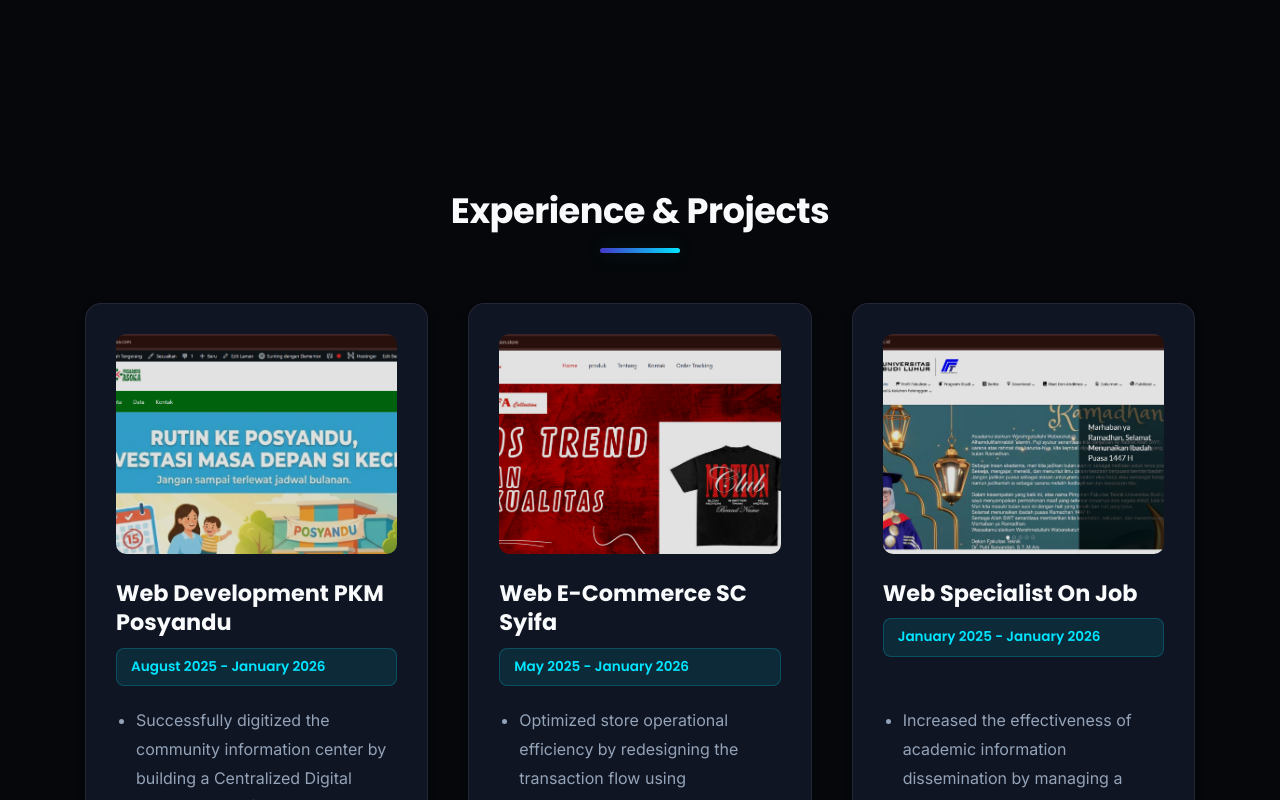
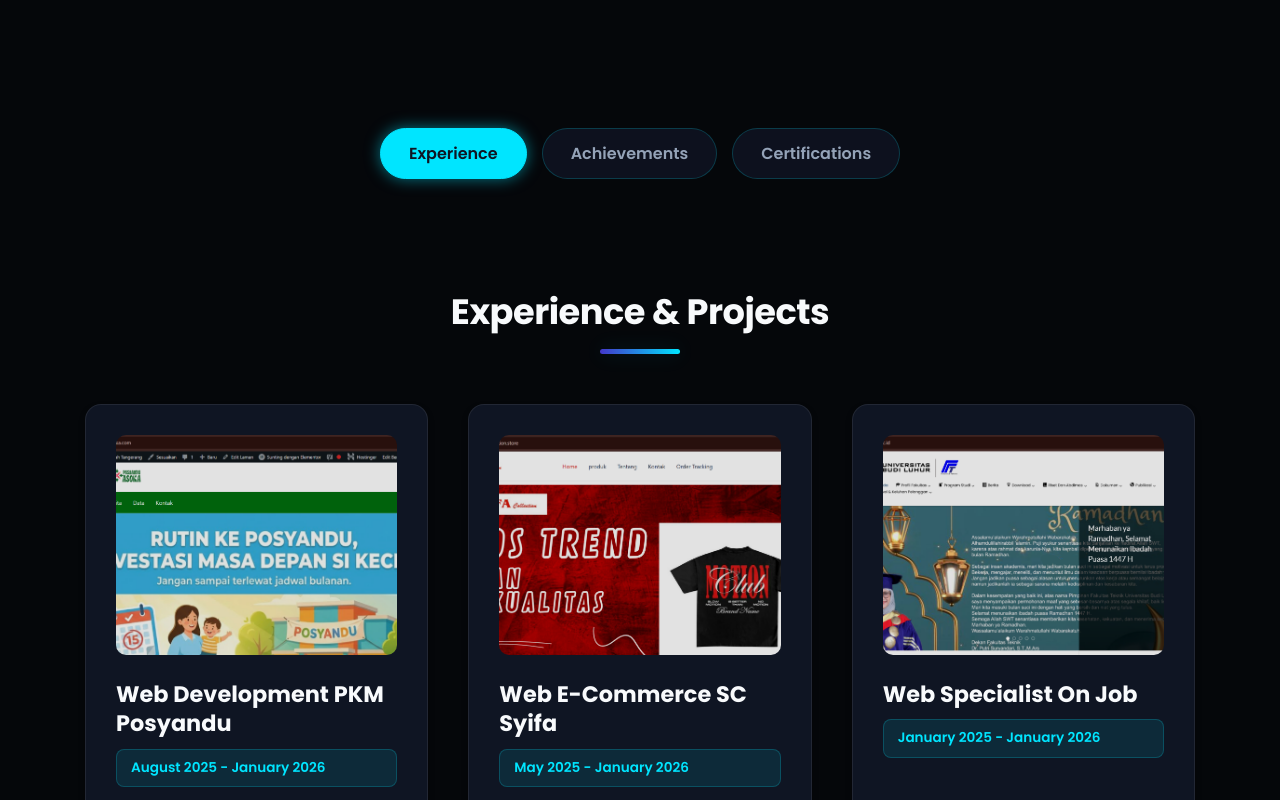
Before and after one commit to bangdiwon/portofoliodimaspratamaadji, a React (Create React App) app: page / in a window 1280 px wide. Shown: the part 1840-2640 px from the top of the page. Built offline with nearby package versions, Linux system fonts and the light colour scheme.

Commit message:
update design

```diff
--- a/src/App.js
+++ b/src/App.js
@@ -7,6 +7,12 @@ const translations = {
     welcome: "Welcome to my portfolio",
     contactBtn: "Contact Me",
     downloadCV: "Download Original CV",
+
+    // Menu Tab
+    menuExp: "Experience",
+    menuAchieve: "Achievements",
+    menuCert: "Certifications",
+
     bgTitle: "Background",
     bgDesc:
       "I am an Information Systems graduate focused on creating data-driven digital solutions. I combine expertise in software engineering (SDLC), database management, and system optimization to build applications that not only function well but also provide real impact for businesses and users.",
@@ -65,6 +71,12 @@ const translations = {
     welcome: "Selamat datang di portofolio saya",
     contactBtn: "Hubungi Saya",
     downloadCV: "Unduh CV Asli",
+
+    // Menu Tab
+    menuExp: "Pengalaman",
+    menuAchieve: "Pencapaian",
+    menuCert: "Sertifikasi",
+
     bgTitle: "Latar Belakang",
     bgDesc:
       "Saya adalah seorang lulusan Sistem Informasi yang berfokus pada penciptaan solusi digital berbasis data. Saya menggabungkan keahlian dalam rekayasa perangkat lunak (SDLC), manajemen database, dan optimasi sistem untuk membangun aplikasi yang tidak hanya berfungsi dengan baik, tetapi juga memberikan dampak nyata bagi bisnis dan pengguna.",
@@ -124,6 +136,9 @@ function App() {
   // State untuk bahasa (default "en" = English)
   const [lang, setLang] = useState("en");
 
+  // State untuk Tab Menu yang sedang aktif
+  const [activeTab, setActiveTab] = useState("experience");
+
   // State untuk modal pop-up gambar
   const [modalImg, setModalImg] = useState(null);
 
@@ -137,9 +152,9 @@ function App() {
 
   return (
     <>
-      {/* --- CSS KHUSUS (Ditempatkan di luar container utama agar position: fixed berfungsi sempurna) --- */}
+      {/* --- CSS KHUSUS --- */}
       <style>{`
-        /* Tombol Bahasa Melayang (Fixed & Tidak Tenggelam) */
+        /* Tombol Bahasa Melayang (Fixed) */
         .lang-toggle-btn {
           position: fixed;
           top: 20px;
@@ -154,7 +169,7 @@ function App() {
           font-family: 'Poppins', sans-serif;
           backdrop-filter: blur(10px);
           -webkit-backdrop-filter: blur(10px);
-          z-index: 999999; /* Z-Index maksimum agar selalu di atas */
+          z-index: 999999;
           transition: all 0.3s ease;
           box-shadow: 0 0 10px rgba(0, 229, 255, 0.2);
         }
@@ -163,6 +178,48 @@ function App() {
           color: #0f1523;
           box-shadow: 0 0 20px rgba(0, 229, 255, 0.6);
           transform: translateY(-2px);
+        }
+
+        /* --- STYLING TAB MENU DI BAWAH LAYANAN --- */
+        .tab-menu-container {
+          display: flex;
+          justify-content: center;
+          gap: 15px;
+          margin: 40px auto 10px;
+          padding: 0 20px;
+          flex-wrap: wrap;
+          max-width: 900px;
+        }
+        .tab-btn {
+          padding: 12px 28px;
+          background: rgba(15, 21, 35, 0.8);
+          color: #94a3b8;
+          border: 1px solid rgba(0, 229, 255, 0.2);
+          border-radius: 30px;
+          cursor: pointer;
+          font-family: 'Poppins', sans-serif;
+          font-size: 1rem;
+          font-weight: 600;
+          transition: all 0.3s ease;
+        }
+        .tab-btn:hover {
+          background: rgba(0, 229, 255, 0.1);
+          color: #00e5ff;
+        }
+        .tab-btn.active {
+          background: #00e5ff;
+          color: #0f1523;
+          border-color: #00e5ff;
+          box-shadow: 0 0 15px rgba(0, 229, 255, 0.5);
+        }
+
+        /* Efek Fade In saat Tab berpindah */
+        .fade-in-tab {
+          animation: fadeInTab 0.5s cubic-bezier(0.4, 0, 0.2, 1) forwards;
+        }
+        @keyframes fadeInTab {
+          from { opacity: 0; transform: translateY(15px); }
+          to { opacity: 1; transform: translateY(0); }
         }
 
         /* Styling Modal Pop-up Gambar */
@@ -207,9 +264,14 @@ function App() {
           transition: 0.3s;
         }
         .close-modal:hover { color: #00e5ff; text-shadow: 0 0 15px #00e5ff; }
+
+        @media (max-width: 768px) {
+          .tab-menu-container { gap: 10px; }
+          .tab-btn { padding: 10px 20px; font-size: 0.9rem; flex-grow: 1; }
+        }
       `}</style>
 
-      {/* --- TOMBOL BAHASA (Berada di luar kontainer agar tidak kena efek clip-path) --- */}
+      {/* --- TOMBOL BAHASA --- */}
       <button onClick={toggleLanguage} className="lang-toggle-btn">
         {lang === "en" ? "🇮🇩 ID" : "🇬🇧 EN"}
       </button>
@@ -309,8 +371,30 @@ function App() {
           </div>
         </section>
 
-        {/* --- BAGIAN PENGALAMAN & PROJECT --- */}
-        <section className="experience-section">
+        {/* --- MENU TAB (Berada di Bawah Layanan) --- */}
+        <div className="tab-menu-container">
+          <button
+            className={`tab-btn ${activeTab === "experience" ? "active" : ""}`}
+            onClick={() => setActiveTab("experience")}>
+            {t.menuExp}
+          </button>
+          <button
+            className={`tab-btn ${activeTab === "achievements" ? "active" : ""}`}
+            onClick={() => setActiveTab("achievements")}>
+            {t.menuAchieve}
+          </button>
+          <button
+            className={`tab-btn ${activeTab === "certifications" ? "active" : ""}`}
+            onClick={() => setActiveTab("certifications")}>
+            {t.menuCert}
+          </button>
+        </div>
+
+        {/* --- KONTEN TAB (Berganti sesuai menu yang diklik) --- */}
+        <div className="tab-content">
+          {/* TAB 1: PENGALAMAN */}
+          {activeTab === "experience" && (
+            <section className="experience-section fade-in-tab">
               <h2>{t.expTitle}</h2>
               <div className="experience-grid">
                 <a
@@ -440,9 +524,11 @@ function App() {
                 </a>
               </div>
             </section>
+          )}
 
-        {/* --- SECTION PENCAPAIAN --- */}
-        <section className="achievements-section">
+          {/* TAB 2: PENCAPAIAN */}
+          {activeTab === "achievements" && (
+            <section className="achievements-section fade-in-tab">
               <h2>{t.achieveTitle}</h2>
               <div className="achievements-grid">
                 <div
@@ -502,9 +588,11 @@ function App() {
                 </div>
               </div>
             </section>
+          )}
 
-        {/* --- SECTION SERTIFIKASI --- */}
-        <section className="certifications-section">
+          {/* TAB 3: SERTIFIKASI */}
+          {activeTab === "certifications" && (
+            <section className="certifications-section fade-in-tab">
               <h2>{t.certTitle}</h2>
               <div className="certifications-grid">
                 <div
@@ -634,6 +722,9 @@ function App() {
                 </div>
               </div>
             </section>
+          )}
+        </div>
+        {/* --- AKHIR KONTEN TAB --- */}
 
         {/* --- BAGIAN KONTAK --- */}
         <section id="contact" className="contact-section">
```
Lines whose indentation alone changed are shown as unchanged.
